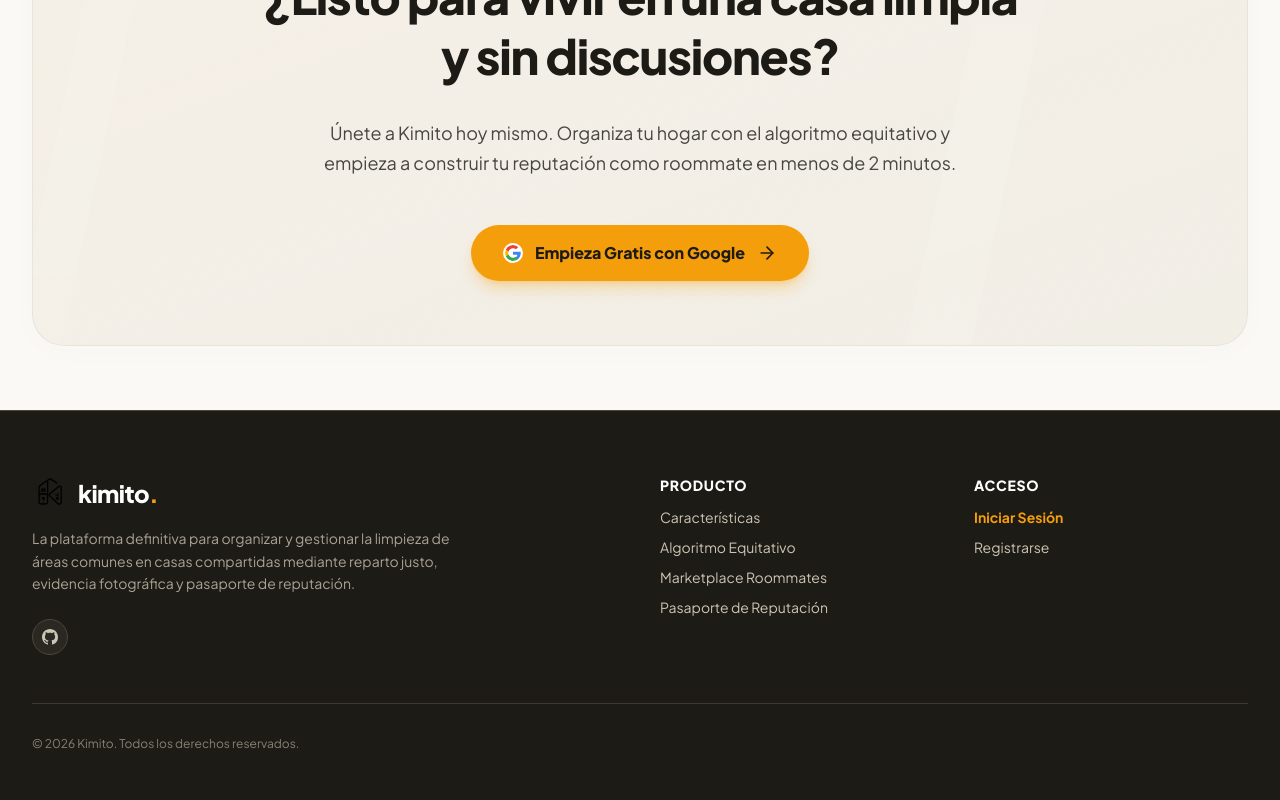
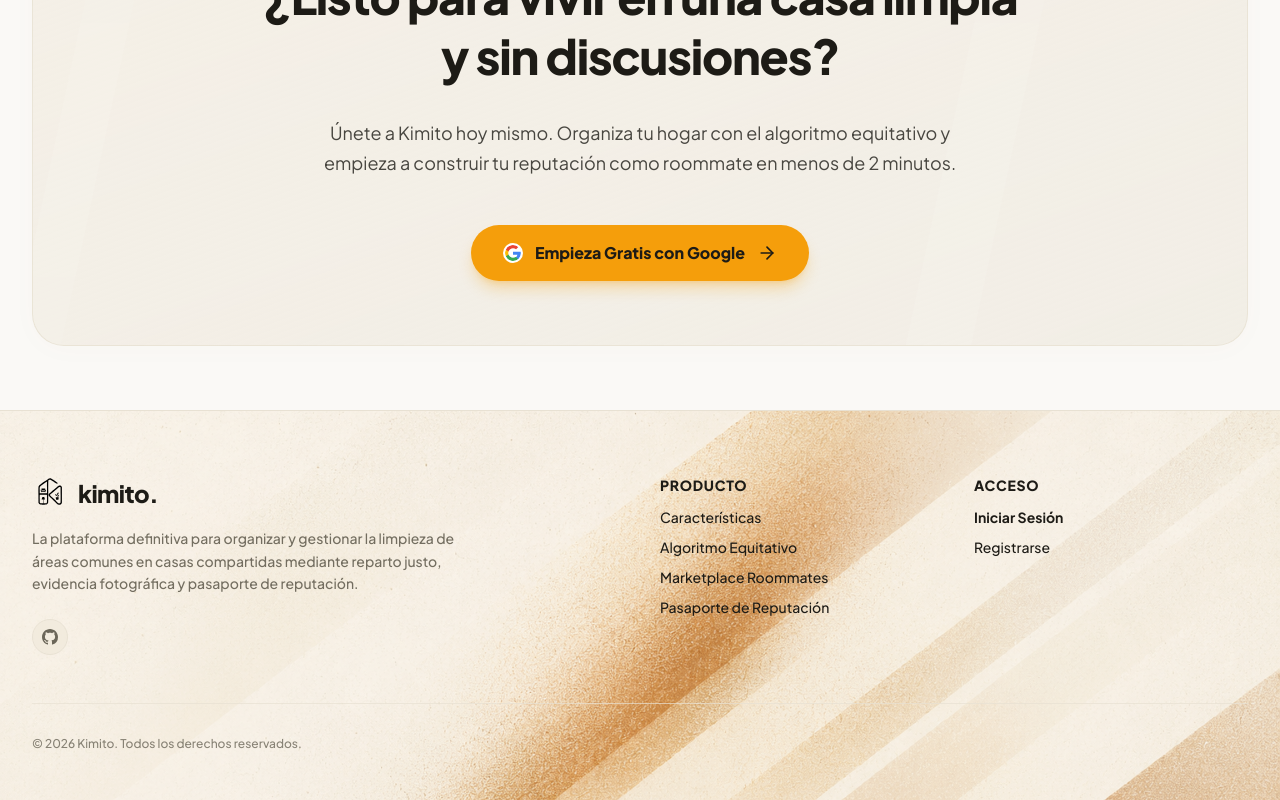
Before and after one commit to PatoCrazy2/kimito, a Next.js app in the folder apps/web/: page / in a window 1280 px wide. Shown: the part 4042-4842 px from the top of the page. Built offline with nearby package versions, Linux system fonts and the light colour scheme; no server answers.

Commit message:
style(landing): apply static bghero image as background for the footer

```diff
--- a/apps/web/src/components/landing/Footer.tsx
+++ b/apps/web/src/components/landing/Footer.tsx
@@ -5,9 +5,18 @@ import Image from "next/image";
 
 export function Footer() {
   return (
-    <footer id="reputation" className="bg-[#1D1B16] text-[#CDC5B4] border-t border-[#4D4639] pt-16 pb-12">
-      <div className="max-w-7xl mx-auto px-4 sm:px-6 lg:px-8">
-        <div className="grid grid-cols-1 md:grid-cols-12 gap-10 pb-12 border-b border-[#4D4639]/70">
+    <footer id="reputation" className="relative overflow-hidden border-t border-[#E8E1D3] pt-16 pb-12 bg-[#FAF9F6]">
+      {/* Static Background Image (No Animation) */}
+      <div className="absolute inset-0 z-0 pointer-events-none">
+        <img
+          src="/bghero.webp"
+          alt="Footer Background"
+          className="w-full h-full object-cover opacity-[0.95]"
+        />
+      </div>
+
+      <div className="relative z-10 max-w-7xl mx-auto px-4 sm:px-6 lg:px-8">
+        <div className="grid grid-cols-1 md:grid-cols-12 gap-10 pb-12 border-b border-[#E8E1D3]/70">
           {/* Column 1: Brand & Bio - 6 cols */}
           <div className="md:col-span-6 space-y-4">
             <Link href="/" className="flex items-center gap-2.5">
@@ -19,14 +28,14 @@ export function Footer() {
                 className="w-9 h-9 object-contain"
               />
               <div className="flex items-baseline">
-                <span className="text-2xl font-black tracking-tight text-white">
+                <span className="text-2xl font-black tracking-tight text-[#1D1B16]">
                   kimito
                 </span>
-                <span className="text-2xl font-black text-[#F59E0B]">.</span>
+                <span className="text-2xl font-black text-[#1D1B16]">.</span>
               </div>
             </Link>
 
-            <p className="text-sm leading-relaxed text-[#CDC5B4]/80 max-w-md">
+            <p className="text-sm leading-relaxed text-[#6b6659]/95 max-w-md font-medium">
               La plataforma definitiva para organizar y gestionar la limpieza de áreas comunes en casas compartidas mediante reparto justo, evidencia fotográfica y pasaporte de reputación.
             </p>
 
@@ -36,7 +45,7 @@ export function Footer() {
                 href="https://github.com/PatoCrazy2/kimito"
                 target="_blank"
                 rel="noreferrer"
-                className="w-9 h-9 rounded-full bg-[#2A2823] border border-[#4D4639] flex items-center justify-center text-[#CDC5B4] hover:text-[#F59E0B] hover:border-[#F59E0B] transition-colors"
+                className="w-9 h-9 rounded-full bg-[#EFE9DB]/70 border border-[#E8E1D3] flex items-center justify-center text-[#6b6659] hover:text-[#1D1B16] hover:border-[#1D1B16] transition-colors backdrop-blur-xs"
                 aria-label="GitHub"
               >
                 <svg className="w-4 h-4 fill-current" viewBox="0 0 24 24">
@@ -48,27 +57,27 @@ export function Footer() {
 
           {/* Column 2: Producto - 3 cols */}
           <div className="md:col-span-3 space-y-3">
-            <h3 className="text-sm font-extrabold uppercase tracking-wider text-white">
+            <h3 className="text-sm font-extrabold uppercase tracking-wider text-[#1D1B16]">
               Producto
             </h3>
-            <ul className="space-y-2.5 text-sm">
+            <ul className="space-y-2.5 text-sm font-medium">
               <li>
-                <a href="#features" className="hover:text-[#F59E0B] transition-colors">
+                <a href="#features" className="hover:text-[#1D1B16] transition-colors">
                   Características
                 </a>
               </li>
               <li>
-                <a href="#how-it-works" className="hover:text-[#F59E0B] transition-colors">
+                <a href="#how-it-works" className="hover:text-[#1D1B16] transition-colors">
                   Algoritmo Equitativo
                 </a>
               </li>
               <li>
-                <a href="#marketplace" className="hover:text-[#F59E0B] transition-colors">
+                <a href="#marketplace" className="hover:text-[#1D1B16] transition-colors">
                   Marketplace Roommates
                 </a>
               </li>
               <li>
-                <a href="#reputation" className="hover:text-[#F59E0B] transition-colors">
+                <a href="#reputation" className="hover:text-[#1D1B16] transition-colors">
                   Pasaporte de Reputación
                 </a>
               </li>
@@ -77,17 +86,17 @@ export function Footer() {
 
           {/* Column 3: Acceso - 3 cols */}
           <div className="md:col-span-3 space-y-3">
-            <h3 className="text-sm font-extrabold uppercase tracking-wider text-white">
+            <h3 className="text-sm font-extrabold uppercase tracking-wider text-[#1D1B16]">
               Acceso
             </h3>
-            <ul className="space-y-2.5 text-sm">
+            <ul className="space-y-2.5 text-sm font-medium">
               <li>
-                <Link href="/login" className="text-[#F59E0B] font-bold hover:underline">
+                <Link href="/login" className="text-[#1D1B16] font-bold hover:underline">
                   Iniciar Sesión
                 </Link>
               </li>
               <li>
-                <Link href="/login" className="hover:text-[#F59E0B] transition-colors">
+                <Link href="/login" className="hover:text-[#1D1B16] transition-colors">
                   Registrarse
                 </Link>
               </li>
@@ -96,7 +105,7 @@ export function Footer() {
         </div>
 
         {/* Bottom Bar */}
-        <div className="pt-8 flex flex-col sm:flex-row items-center justify-between text-xs text-[#CDC5B4]/60 gap-4">
+        <div className="pt-8 flex flex-col sm:flex-row items-center justify-between text-xs text-[#6b6659]/80 gap-4 font-medium">
           <p>© 2026 Kimito. Todos los derechos reservados.</p>
         </div>
       </div>
```
